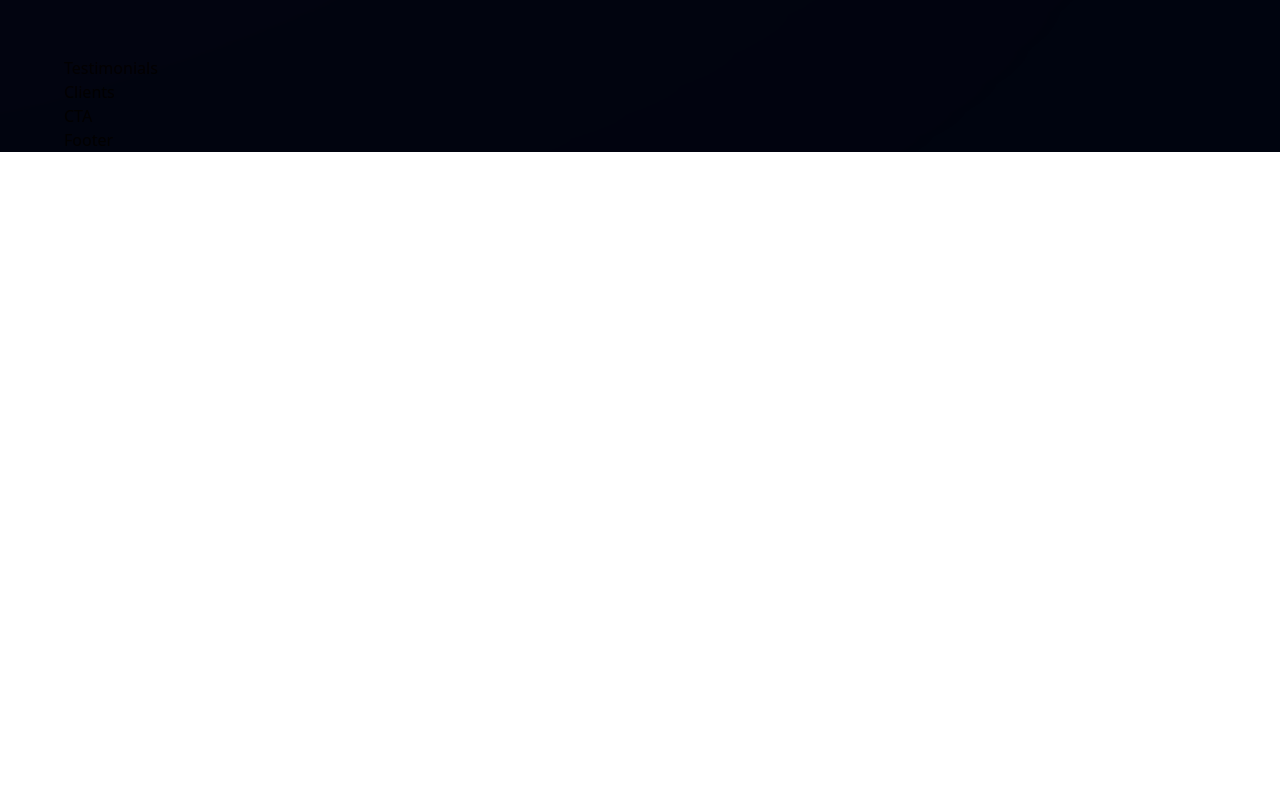
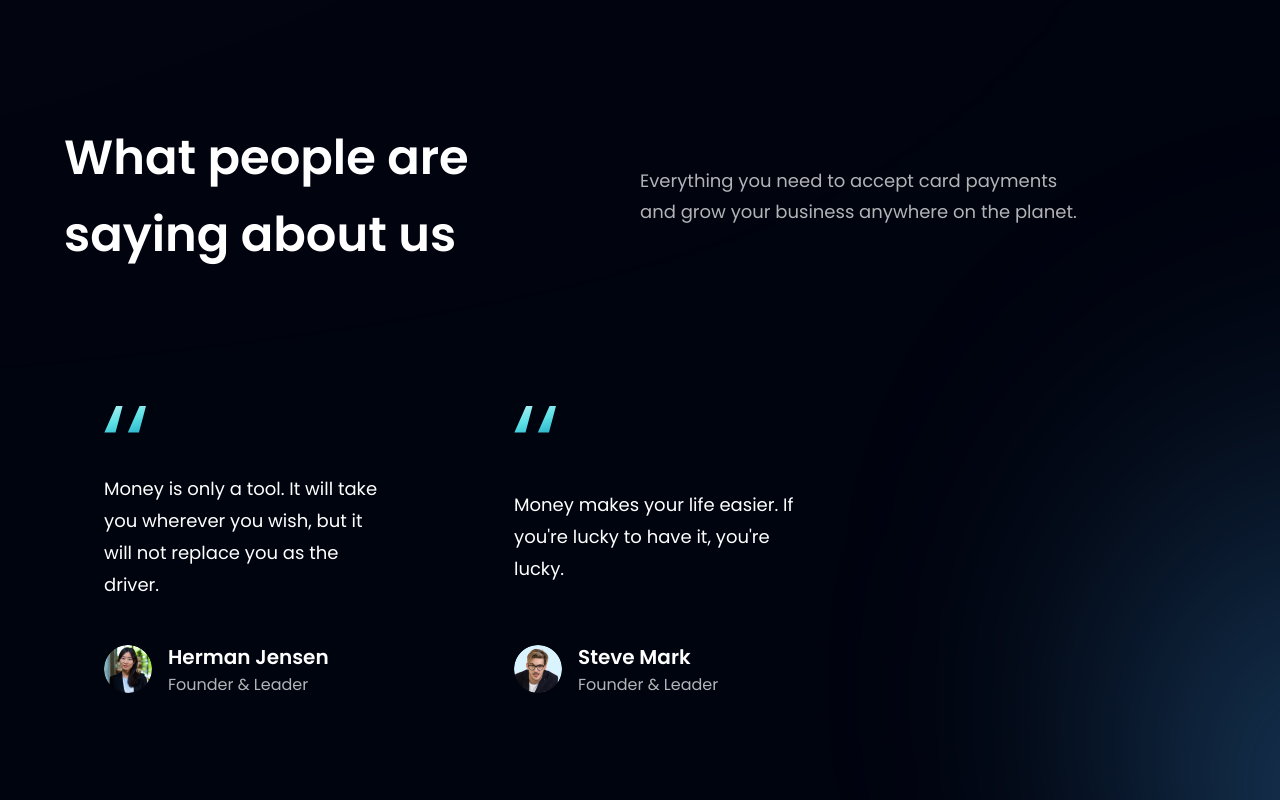
Before and after one commit to JoesephEgbenchong/HooBank-JSMastery, a React (Create React App) app: page / in a window 1280 px wide. Shown: the part 2700-3500 px from the top of the page. Before the commit the page ends 2852 px from the top, so only its background shows below. Built offline with nearby package versions, Linux system fonts and the light colour scheme.

Commit message:
Implemented Testimonials section

```diff
--- a/src/components/FeedbackCard.jsx
+++ b/src/components/FeedbackCard.jsx
@@ -1,7 +1,24 @@
 import React from 'react'
+import { quotes } from '../assets'
+import styles from '../styles'
 
-export default function FeedbackCard() {
+
+export default function FeedbackCard({content, name, title, img}) {
   return (
-    <div>FeedbackCard</div>
+    <div className='flex flex-col py-12 px-10 rounded-[20px] justify-between max-w-[370px] md:mr-10 sm:mr-5 mr-0 my-5 feedback-card '>
+      <img src={quotes} alt='double_quotes' className='w-[42px] h-[27px] object-contain' />
+      <p className={`font-poppins font-normal text-white text-[18px] leading-[32px] max-w-[290px] my-10`}>
+        {content}
+      </p>
+
+      <div className='flex flex-row items-center'>
+        <img src={img} alt={name} className='w-[48px] h-[48px] rounded-full' />
+
+        <div className='flex flex-col ml-4'>
+          <h4 className='text-white font-poppins font-semibold text-[20px] leading-[32px]'>{name}</h4>
+          <p className='text-dimWhite font-poppins font-normal text-[16px] leading-[24px]'>{title}</p>
+        </div>
+      </div>
+    </div>
   )
 }
--- a/src/components/Testimonials.jsx
+++ b/src/components/Testimonials.jsx
@@ -1,7 +1,30 @@
 import React from 'react'
+import { feedback } from '../constants'
+import styles from '../styles'
+import FeedbackCard from './FeedbackCard'
+
 
 export default function Testimonials() {
   return (
-    <div>Testimonials</div>
+    <section id='clients' className={`${styles.paddingY} ${styles.flexCenter} flex-col relative`}>
+      <div className='absolute w-[60%] h-[60%] z-[0] -right-[50%] rounded-full blue__gradient'></div>
+
+      <div className='w-full flex items-center justify-between md:flex-row flex-col sm:mb-16 mb-6 relative z-[1]'>
+        <h1 className={`${styles.heading2}`}>
+          What people are <br className='sm:block hidden' /> saying about us
+        </h1>
+        <div className='w-full md:mt-0 mt-6'>
+          <p className={`${styles.paragraph} text-left max-w-[450px]`}>
+            Everything you need to accept card payments and grow your business anywhere on the planet.
+          </p>
+        </div>
+      </div>
+
+      <div className={`flex flex-wrap sm:justify-start justify-center w-full feedback-container relative z-[1]`}>
+        {feedback.map((card) => (
+          <FeedbackCard key={card.id} {...card} />
+        ))}
+      </div>
+    </section>
   )
 }
```
